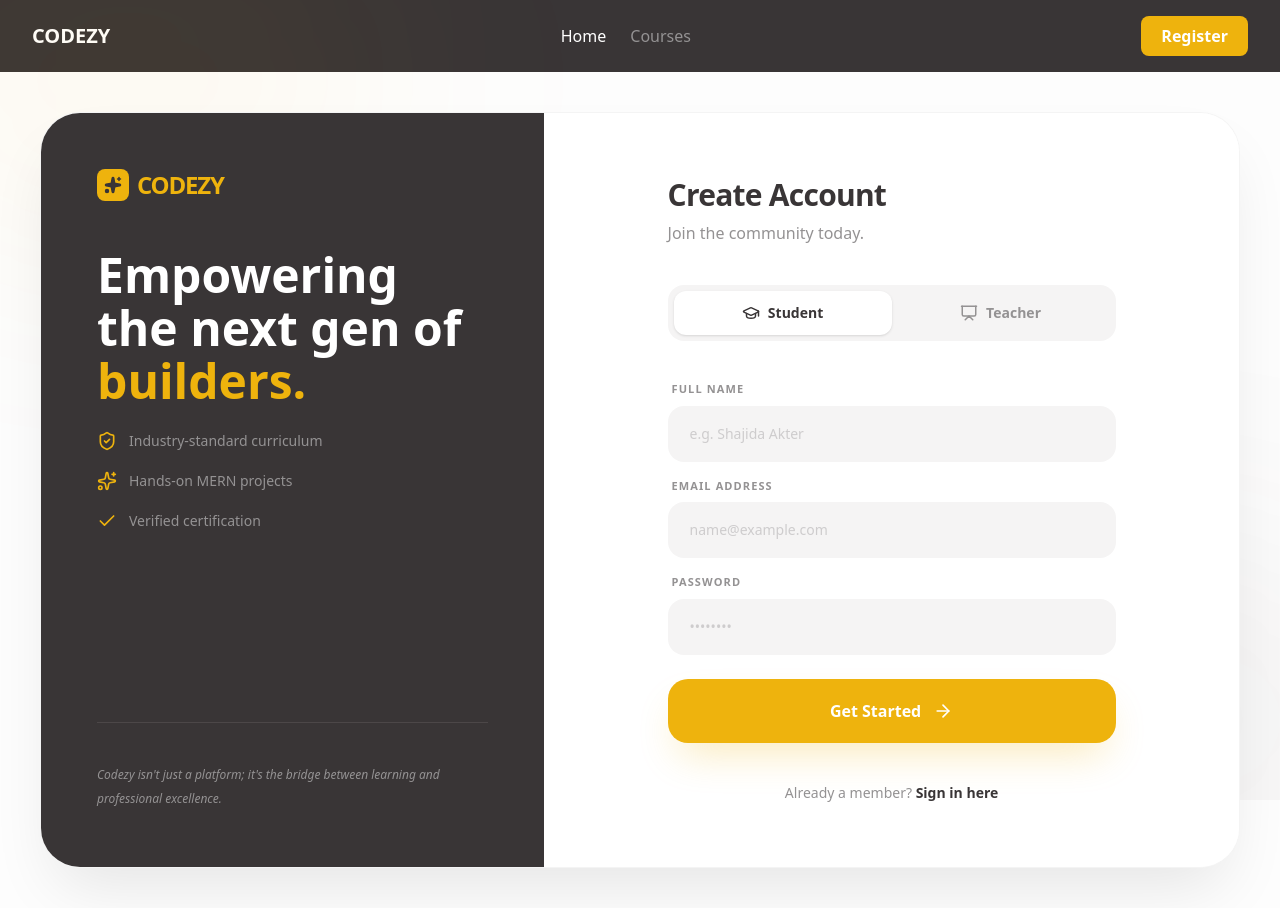
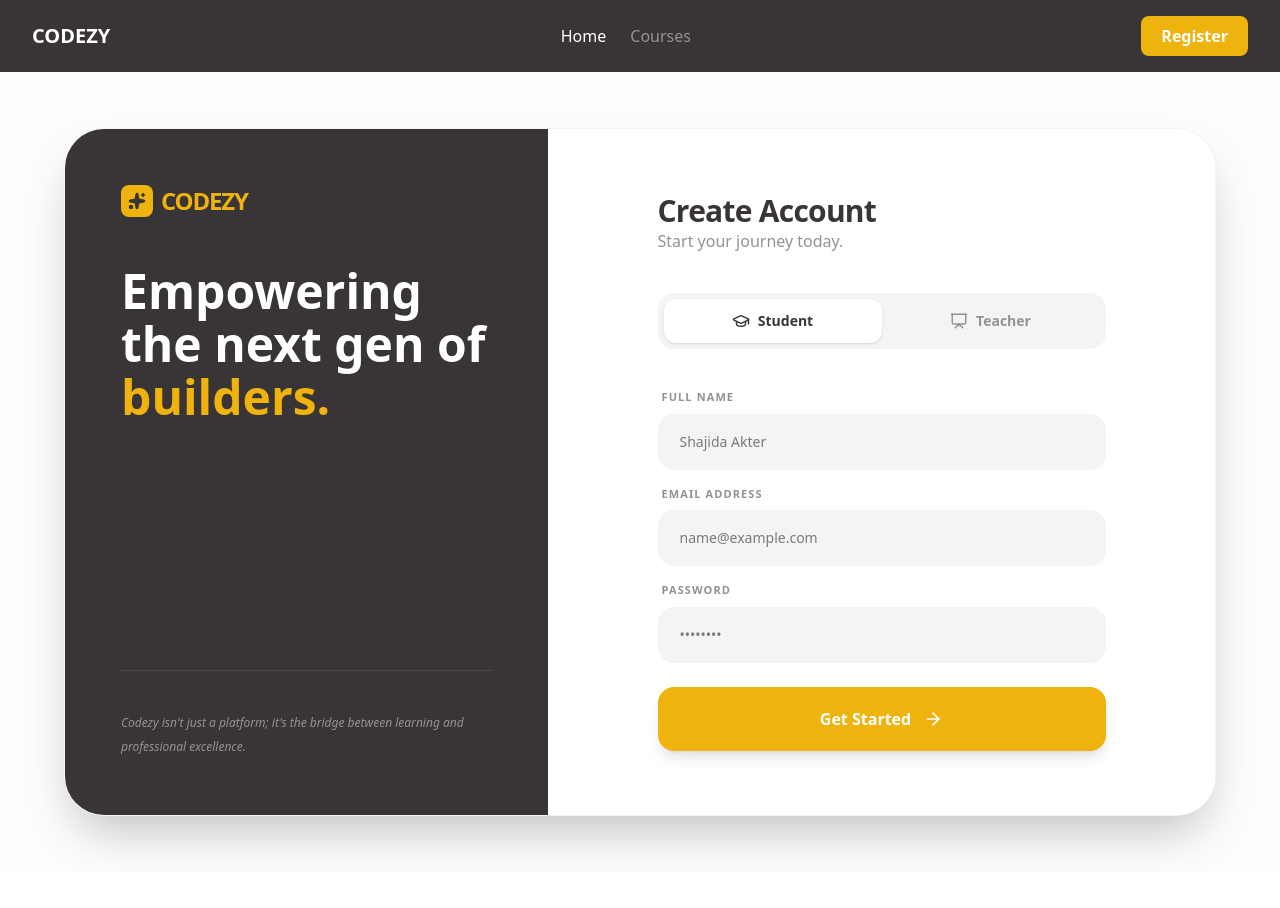
Before and after one commit to Shajidaa/codezy-frontend, a Next.js app: page /register in a window 1280 px wide. After the commit the page ends 872 px from the top, so only its background shows below. Built offline with nearby package versions, Linux system fonts and the light colour scheme.

Commit message:
created the registeration with next.auth role base

```diff
--- a/app/(marketing)/register/page.tsx
+++ b/app/(marketing)/register/page.tsx
@@ -1,120 +1,133 @@
 "use client";
 
 import React, { useState } from 'react';
+import { useRouter } from 'next/navigation';
 import { motion, AnimatePresence } from 'framer-motion';
-import { GraduationCap, Presentation, ArrowRight, Check, Sparkles, ShieldCheck } from 'lucide-react';
+import { GraduationCap, Presentation, ArrowRight, Sparkles, Loader2 } from 'lucide-react';
+import { signIn } from 'next-auth/react';
+import { toast } from 'react-hot-toast';
 
-export default function RegisterPage() {
-  const [role, setRole] = useState<'student' | 'teacher'>('student');
+// --- Types ---
+type UserRole = 'student' | 'teacher';
 
-  return (
-    <div className="min-h-screen bg-[#FDFDFD] flex items-center justify-center p-4 md:p-10 font-sans selection:bg-brand-gold/30">
-      {/* Background Decorative Elements */}
-      <div className="fixed inset-0 overflow-hidden pointer-events-none">
-        <div className="absolute -top-[10%] -left-[10%] w-[40%] h-[40%] bg-brand-gold/5 rounded-full blur-[120px]" />
-        <div className="absolute -bottom-[10%] -right-[10%] w-[40%] h-[40%] bg-brand-dark/5 rounded-full blur-[120px]" />
-      </div>
-
-      <motion.div
-        initial={{ opacity: 0, y: 20 }}
-        animate={{ opacity: 1, y: 0 }}
-        className="w-full  bg-white rounded-[2.5rem] shadow-[0_32px_64px_-16px_rgba(0,0,0,0.1)] border border-brand-gray/10 overflow-hidden flex flex-col lg:flex-row relative z-10"
-      >
-
-        {/* Left Side: Brand Experience */}
+// --- Sub-components ---
+const BrandSection = () => (
   <div className="w-full lg:w-[42%] bg-brand-dark p-10 md:p-14 text-white flex flex-col justify-between relative overflow-hidden">
-          {/* Subtle Grid Pattern */}
     <div className="absolute inset-0 opacity-10" style={{ backgroundImage: 'radial-gradient(#949293 0.5px, transparent 0.5px)', backgroundSize: '24px 24px' }} />
-
     <div className="relative z-10">
-            <motion.div
-              initial={{ scale: 0.8 }}
-              animate={{ scale: 1 }}
-              className="text-brand-gold text-2xl font-black tracking-tighter mb-12 flex items-center gap-2"
-            >
+      <div className="text-brand-gold text-2xl font-black tracking-tighter mb-12 flex items-center gap-2">
         <div className="w-8 h-8 bg-brand-gold rounded-lg flex items-center justify-center text-brand-dark">
           <Sparkles size={18} fill="currentColor" />
         </div>
         CODEZY
-            </motion.div>
-
+      </div>
       <h2 className="text-4xl md:text-5xl font-bold leading-[1.1] mb-6">
         Empowering the next gen of <span className="text-brand-gold">builders.</span>
       </h2>
-
-            <ul className="space-y-5">
-              {[
-                { text: "Industry-standard curriculum", icon: <ShieldCheck size={20}/> },
-                { text: "Hands-on MERN projects", icon: <Sparkles size={20}/> },
-                { text: "Verified certification", icon: <Check size={20}/> }
-              ].map((item, i) => (
-                <motion.li
-                  key={i}
-                  initial={{ opacity: 0, x: -10 }}
-                  animate={{ opacity: 1, x: 0 }}
-                  transition={{ delay: 0.3 + (i * 0.1) }}
-                  className="flex items-center gap-3 text-brand-gray"
-                >
-                  <span className="text-brand-gold">{item.icon}</span>
-                  <span className="text-sm font-medium">{item.text}</span>
-                </motion.li>
-              ))}
-            </ul>
     </div>
-
     <div className="relative z-10 mt-12 pt-10 border-t border-brand-gray/20">
       <p className="text-xs text-brand-gray leading-loose italic">
         Codezy isn&apos;t just a platform; it&apos;s the bridge between learning and professional excellence.
       </p>
     </div>
   </div>
+);
 
-        {/* Right Side: Interactive Form */}
+export default function RegisterPage() {
+  const router = useRouter();
+  const [isLoading, setIsLoading] = useState(false);
+  const [role, setRole] = useState<UserRole>('student');
+  const [formData, setFormData] = useState({
+    name: '',
+    email: '',
+    password: '',
+    expertise: 'Full Stack (MERN)'
+  });
+
+  const handleInputChange = (field: string, value: string) => {
+    setFormData(prev => ({ ...prev, [field]: value }));
+  };
+
+  const handleSubmit = async (e: React.FormEvent) => {
+    e.preventDefault();
+    if (!formData.email || !formData.password) return toast.error("Please fill all fields");
+
+    setIsLoading(true);
+    try {
+      // 1. External Express API Call
+      const res = await fetch(`${process.env.NEXT_PUBLIC_API_URL}/api/auth/register`, {
+        method: "POST",
+        headers: { "Content-Type": "application/json" },
+        body: JSON.stringify({ ...formData, role }),
+      });
+
+      const data = await res.json();
+      if (!res.ok) throw new Error(data.message || "Registration failed");
+
+      // 2. NextAuth Strategy: Immediate Sign In
+      const result = await signIn("credentials", {
+        email: formData.email,
+        password: formData.password,
+        redirect: false,
+      });
+
+      if (result?.ok) {
+        toast.success("Welcome to Codezy!");
+        router.push("/dashboard");
+      } else {
+        throw new Error("Login failed after registration");
+      }
+    } catch (error: any) {
+      toast.error(error.message || "Something went wrong");
+    } finally {
+      setIsLoading(false);
+    }
+  };
+
+  return (
+    <div className="min-h-screen bg-[#FDFDFD] flex items-center justify-center p-4 md:p-10 font-sans">
+      <motion.div
+        initial={{ opacity: 0, y: 20 }}
+        animate={{ opacity: 1, y: 0 }}
+        className="w-full max-w-6xl bg-white rounded-[2.5rem] shadow-2xl border border-brand-gray/10 overflow-hidden flex flex-col lg:flex-row relative z-10"
+      >
+        <BrandSection />
+
         <div className="w-full lg:w-[58%] p-10 md:p-16 bg-white">
           <div className="max-w-md mx-auto">
-            <div className="mb-10">
-              <h1 className="text-3xl font-extrabold text-brand-dark tracking-tight mb-2">Create Account</h1>
-              <p className="text-brand-gray font-medium">Join the community today.</p>
-            </div>
+            <header className="mb-10">
+              <h1 className="text-3xl font-extrabold text-brand-dark tracking-tight">Create Account</h1>
+              <p className="text-brand-gray font-medium">Start your journey today.</p>
+            </header>
 
-            {/* Premium Role Selector */}
+            {/* Role Switcher */}
             <div className="flex p-1.5 bg-brand-dark/5 rounded-2xl mb-10 relative">
               <motion.div
                 layoutId="activeTab"
                 className="absolute inset-1.5 w-[calc(50%-6px)] bg-white rounded-xl shadow-sm"
                 transition={{ type: "spring", bounce: 0.2, duration: 0.6 }}
+                style={{ left: role === 'student' ? '6px' : 'calc(50%)' }}
               />
-              <button
-                onClick={() => setRole('student')}
-                className={`relative z-10 flex-1 py-3 text-sm font-bold transition-colors flex items-center justify-center gap-2 ${role === 'student' ? 'text-brand-dark' : 'text-brand-gray'}`}
-              >
-                <GraduationCap size={18} /> Student
-              </button>
-              <button
-                onClick={() => setRole('teacher')}
-                className={`relative z-10 flex-1 py-3 text-sm font-bold transition-colors flex items-center justify-center gap-2 ${role === 'teacher' ? 'text-brand-dark' : 'text-brand-gray'}`}
-              >
-                <Presentation size={18} /> Teacher
-              </button>
+              <RoleButton active={role === 'student'} onClick={() => setRole('student')} icon={<GraduationCap size={18}/>} label="Student" />
+              <RoleButton active={role === 'teacher'} onClick={() => setRole('teacher')} icon={<Presentation size={18}/>} label="Teacher" />
             </div>
 
-            <form className="space-y-6">
+            <form onSubmit={handleSubmit} className="space-y-6">
               <div className="space-y-4">
-                <FloatingInput label="Full Name" type="text" placeholder="e.g. Shajida Akter" />
-                <FloatingInput label="Email Address" type="email" placeholder="name@example.com" />
-                <FloatingInput label="Password" type="password" placeholder="••••••••" />
+                <FloatingInput label="Full Name" type="text" value={formData.name} onChange={(v) => handleInputChange('name', v)} placeholder="Shajida Akter" />
+                <FloatingInput label="Email Address" type="email" value={formData.email} onChange={(v) => handleInputChange('email', v)} placeholder="name@example.com" />
+                <FloatingInput label="Password" type="password" value={formData.password} onChange={(v) => handleInputChange('password', v)} placeholder="••••••••" />
               </div>
 
-              <AnimatePresence mode="wait">
+              <AnimatePresence>
                 {role === 'teacher' && (
-                  <motion.div
-                    initial={{ opacity: 0, height: 0 }}
-                    animate={{ opacity: 1, height: 'auto' }}
-                    exit={{ opacity: 0, height: 0 }}
-                    className="overflow-hidden"
+                  <motion.div initial={{ height: 0, opacity: 0 }} animate={{ height: 'auto', opacity: 1 }} exit={{ height: 0, opacity: 0 }} className="overflow-hidden">
+                    <label className="text-[11px] font-black uppercase tracking-widest text-brand-gray mb-2 block px-1">Expertise</label>
+                    <select
+                      value={formData.expertise}
+                      onChange={(e) => handleInputChange('expertise', e.target.value)}
+                      className="w-full px-5 py-4 bg-brand-dark/5 border-none rounded-2xl outline-none text-sm font-semibold text-brand-dark"
                     >
-                    <label className="text-[11px] font-black uppercase tracking-widest text-brand-gray mb-2 block px-1">Expertise</label>
-                    <select className="w-full px-5 py-4 bg-brand-dark/5 border-none rounded-2xl focus:ring-2 focus:ring-brand-gold outline-none text-sm font-semibold text-brand-dark appearance-none">
                       <option>Full Stack (MERN)</option>
                       <option>Next.js & Cloud</option>
                       <option>UI/UX Engineering</option>
@@ -124,17 +137,14 @@ export default function RegisterPage() {
               </AnimatePresence>
 
               <motion.button
-                whileHover={{ scale: 1.02 }}
-                whileTap={{ scale: 0.98 }}
-                className="w-full bg-brand-gold text-brand-white font-black py-5 rounded-[1.25rem] shadow-[0_20px_40px_-12px_rgba(238,179,13,0.3)] hover:shadow-[0_24px_48px_-12px_rgba(238,179,13,0.4)] transition-all flex items-center justify-center gap-3 group"
+                disabled={isLoading}
+                whileHover={{ scale: 1.01 }}
+                whileTap={{ scale: 0.99 }}
+                className="w-full bg-brand-gold text-white font-black py-5 rounded-2xl shadow-lg hover:bg-opacity-90 transition-all flex items-center justify-center gap-3 disabled:opacity-50"
               >
-                Get Started <ArrowRight size={20} className="group-hover:translate-x-1 transition-transform" />
+                {isLoading ? <Loader2 className="animate-spin" /> : <>Get Started <ArrowRight size={20} /></>}
               </motion.button>
             </form>
-
-            <p className="mt-10 text-center text-sm font-medium text-brand-gray">
-              Already a member? <span className="text-brand-dark font-bold hover:text-brand-gold cursor-pointer transition-colors">Sign in here</span>
-            </p>
           </div>
         </div>
       </motion.div>
@@ -142,17 +152,25 @@ export default function RegisterPage() {
   );
 }
 
-// Helper component for cleaner inputs
-function FloatingInput({ label, type, placeholder }: { label: string, type: string, placeholder: string }) {
+function RoleButton({ active, onClick, icon, label }: any) {
+  return (
+    <button type="button" onClick={onClick} className={`relative z-10 flex-1 py-3 text-sm font-bold transition-colors flex items-center justify-center gap-2 ${active ? 'text-brand-dark' : 'text-brand-gray'}`}>
+      {icon} {label}
+    </button>
+  );
+}
+
+function FloatingInput({ label, type, placeholder, value, onChange }: any) {
   return (
     <div className="group">
-      <label className="text-[11px] font-black uppercase tracking-widest text-brand-gray mb-2 block px-1 group-focus-within:text-brand-gold transition-colors">
-        {label}
-      </label>
+      <label className="text-[11px] font-black uppercase tracking-widest text-brand-gray mb-2 block px-1 group-focus-within:text-brand-gold transition-colors">{label}</label>
       <input
+        required
         type={type}
+        value={value}
+        onChange={(e) => onChange(e.target.value)}
         placeholder={placeholder}
-        className="w-full px-5 py-4 bg-brand-dark/5 border-2 border-transparent rounded-2xl focus:bg-white focus:border-brand-gold/20 focus:ring-4 focus:ring-brand-gold/5 outline-none text-sm font-medium text-brand-dark transition-all placeholder:text-brand-gray/40"
+        className="w-full px-5 py-4 bg-brand-dark/5 border-2 border-transparent rounded-2xl focus:bg-white focus:border-brand-gold/20 outline-none text-sm font-medium transition-all"
       />
     </div>
   );
--- /dev/null
+++ b/app/api/auth/[...nextauth]/route.ts
@@ -0,0 +1,52 @@
+import NextAuth from "next-auth";
+import CredentialsProvider from "next-auth/providers/credentials";
+
+const handler = NextAuth({
+  providers: [
+    CredentialsProvider({
+      name: "Credentials",
+      credentials: {
+        email: { label: "Email", type: "email" },
+        password: { label: "Password", type: "password" }
+      },
+      async authorize(credentials) {
+        // We fetch from the Express Backend
+        const res = await fetch(`${process.env.NEXT_PUBLIC_API_URL}/api/auth/login`, {
+          method: 'POST',
+          body: JSON.stringify(credentials),
+          headers: { "Content-Type": "application/json" }
+        });
+
+        const user = await res.json();
+
+        if (res.ok && user) {
+          return user; // Returns user object with role
+        }
+        return null;
+      }
+    })
+  ],
+  callbacks: {
+    // Add role and ID to the JWT
+    async jwt({ token, user }) {
+      if (user) {
+        token.role = (user as any).role;
+        token.id = (user as any)._id;
+      }
+      return token;
+    },
+    // Add role and ID to the Session object
+    async session({ session, token }) {
+      if (session.user) {
+        (session.user as any).role = token.role;
+        (session.user as any).id = token.id;
+      }
+      return session;
+    }
+  },
+  session: { strategy: "jwt" },
+  secret: process.env.NEXTAUTH_SECRET,
+  pages: { signIn: '/login' }
+});
+
+export { handler as GET, handler as POST };
--- a/package.json
+++ b/package.json
@@ -12,8 +12,10 @@
     "lucide-react": "^1.11.0",
     "motion": "^12.38.0",
     "next": "16.2.4",
+    "next-auth": "^4.24.14",
     "react": "19.2.4",
-    "react-dom": "19.2.4"
+    "react-dom": "19.2.4",
+    "react-hot-toast": "^2.6.0"
   },
   "devDependencies": {
     "@tailwindcss/postcss": "^4",
```
Also changed, not shown: 1 other file (tests, documents, lock files or other folders). Lines whose indentation alone changed are shown as unchanged.
